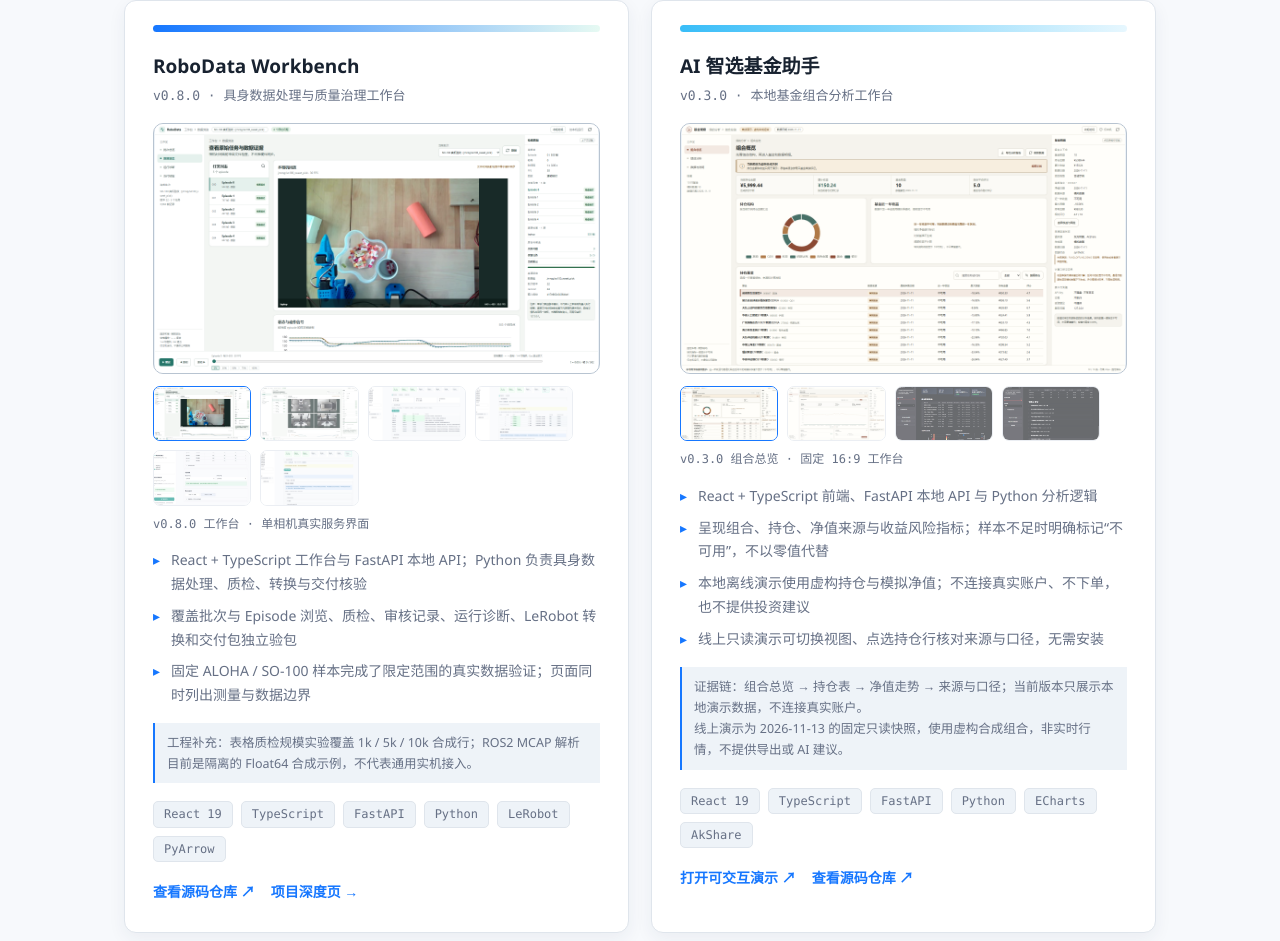
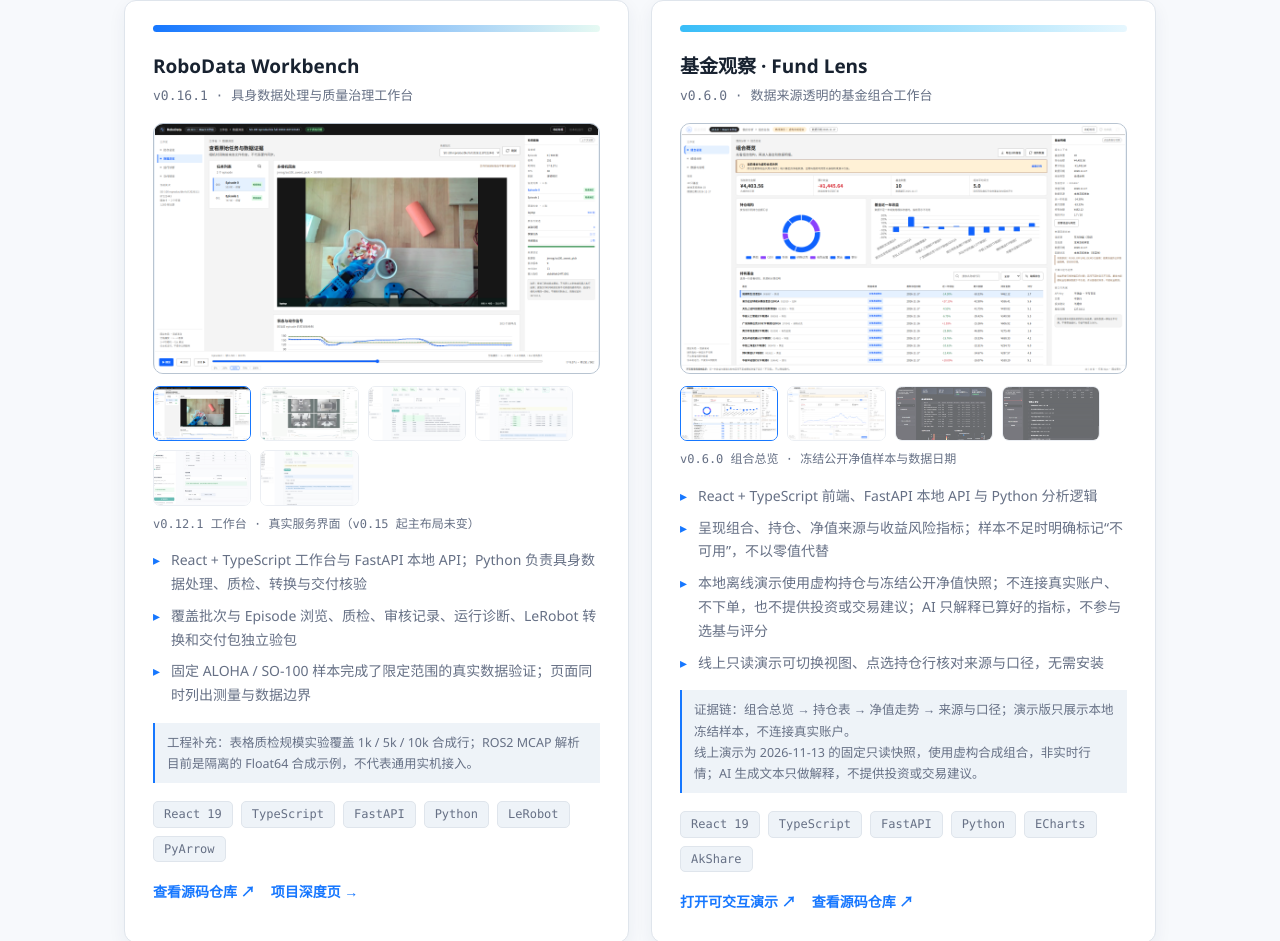
Before and after one commit to MAHONGHAO1/mahonghao1.github.io, a plain HTML site: page index.html in a window 1280 px wide. Shown: the part 978-1919 px from the top of the page. Drawn offline with Linux system fonts and the light colour scheme.

Commit message:
feat(site): 同步项目卡片到最新版本（RoboData v0.16.1 / 基金观察 v0.6.0）
- RoboData 卡片：v0.8.0 → v0.16.1；主图换 v0.12.1 真实服务截图（v0.15 起主布局未变）；深度页测试数 246 → 374、跳过 7 → 16
- 基金卡片：AI 智选基金助手 → 基金观察 · Fund Lens；v0.3.0 → v0.6.0；改用 v0.6.0 与 main 分支截图
- 去掉"AI 建议/操作建议"表述，改为"AI 只解释已算好的指标，不参与选基与评分"，与仓库 v0.5.0 起的边界一致
- 首页统计：32,068 帧标注由"真机数据闭环"改为"公开数据集全量接入 · SO-100"

```diff
--- a/index.html
+++ b/index.html
@@ -360,7 +360,7 @@
     </div>
     <div class="stat reveal">
       <div class="stat-num" data-count="32068">32,068</div>
-      <div class="stat-label">帧真机数据闭环 · SO-100 全量</div>
+      <div class="stat-label">帧公开数据集全量接入 · SO-100</div>
     </div>
     <div class="stat reveal">
       <div class="stat-num" data-count="98" data-suffix="%">98%</div>
@@ -378,17 +378,17 @@
       <div class="card reveal">
         <div class="card-visual"></div>
         <h3>RoboData Workbench</h3>
-        <div class="card-sub">v0.8.0 · 具身数据处理与质量治理工作台</div>
-        <img class="shot-main" src="assets/rwb/workbench-v0.8.0.png" alt="RoboData v0.8.0 React 工作台：Episode 视频、状态曲线、时间轴与检视面板" loading="lazy" decoding="async" />
+        <div class="card-sub">v0.16.1 · 具身数据处理与质量治理工作台</div>
+        <img class="shot-main" src="assets/rwb/workbench-v0.12.1.png" alt="RoboData v0.12.1 React 工作台：Episode 视频、状态曲线、时间轴与检视面板" loading="lazy" decoding="async" />
         <div class="shot-thumbs" aria-label="RoboData 项目截图">
-          <img class="on" src="assets/rwb/workbench-v0.8.0.png" data-cap="v0.8.0 工作台 · 单相机真实服务界面" alt="v0.8.0 React 工作台" loading="lazy" />
+          <img class="on" src="assets/rwb/workbench-v0.12.1.png" data-cap="v0.12.1 工作台 · 真实服务界面（v0.15 起主布局未变）" alt="v0.12.1 React 工作台" loading="lazy" />
           <img src="assets/rwb/workbench-v0.8.0-aloha.png" data-cap="ALOHA 四相机视图 · 使用真实视频帧的布局验证；批次元数据为演示构造" alt="四相机布局验证截图，批次元数据为演示构造" loading="lazy" />
           <img src="assets/rwb/01_overview.png" data-cap="历史界面 · 数据概览（早期版本，仅作迭代对照）" alt="RoboData 历史版本数据概览" loading="lazy" />
           <img src="assets/rwb/07_quality.png" data-cap="历史界面 · 质检视角（早期版本，仅作迭代对照）" alt="RoboData 历史版本质检页面" loading="lazy" />
-          <img src="assets/rwb/quality-report-focus.png" data-cap="历史界面 · v0.6.1 质检报告局部：检查通过项、问题明细与 HTML/JSON 报告导出；仅作迭代对照，非当前 v0.8.0" alt="RoboData 历史版本质检报告细节" loading="lazy" />
+          <img src="assets/rwb/quality-report-focus.png" data-cap="历史界面 · v0.6.1 质检报告局部：检查通过项、问题明细与 HTML/JSON 报告导出；仅作迭代对照" alt="RoboData 历史版本质检报告细节" loading="lazy" />
           <img src="assets/rwb/09_deliver.png" data-cap="历史界面 · 交付核验（早期版本，仅作迭代对照）" alt="RoboData 历史版本交付页面" loading="lazy" />
         </div>
-        <div class="shot-caption">v0.8.0 工作台 · 单相机真实服务界面</div>
+        <div class="shot-caption">v0.12.1 工作台 · 真实服务界面（v0.15 起主布局未变）</div>
         <ul>
           <li>React + TypeScript 工作台与 FastAPI 本地 API；Python 负责具身数据处理、质检、转换与交付核验</li>
           <li>覆盖批次与 Episode 浏览、质检、审核记录、运行诊断、LeRobot 转换和交付包独立验包</li>
@@ -407,23 +407,23 @@
 
       <div class="card reveal">
         <div class="card-visual alt"></div>
-        <h3>AI 智选基金助手</h3>
-        <div class="card-sub">v0.3.0 · 本地基金组合分析工作台</div>
-        <img class="shot-main" src="assets/fund/app_v0.3.0.png" alt="AI 智选基金助手 v0.3.0：组合总览、持仓表、指标卡和右侧检视" loading="lazy" decoding="async" />
-        <div class="shot-thumbs" aria-label="基金助手项目截图">
-          <img class="on" src="assets/fund/app_v0.3.0.png" data-cap="v0.3.0 组合总览 · 固定 16:9 工作台" alt="基金组合总览工作台" loading="lazy" />
-          <img src="assets/fund/app_v0.3.0-analysis.png" data-cap="绩效与风险 · 净值走势、来源与口径检视" alt="基金绩效与风险页面" loading="lazy" />
+        <h3>基金观察 · Fund Lens</h3>
+        <div class="card-sub">v0.6.0 · 数据来源透明的基金组合工作台</div>
+        <img class="shot-main" src="assets/fund/app_v0.6.0.png" alt="基金观察 v0.6.0 组合总览：冻结公开净值来源、数据日期、持仓表与右侧检视" loading="lazy" decoding="async" />
+        <div class="shot-thumbs" aria-label="基金观察项目截图">
+          <img class="on" src="assets/fund/app_v0.6.0.png" data-cap="v0.6.0 组合总览 · 冻结公开净值样本与数据日期" alt="基金组合总览工作台" loading="lazy" />
+          <img src="assets/fund/app_v0.6.0-analysis.png" data-cap="绩效与风险 · 净值按起点归一化到 100，图上取点与表格一致" alt="基金绩效与风险页面" loading="lazy" />
           <img src="assets/fund/08-fund-dashboard.png" data-cap="历史视角 · 早期评分看板" alt="旧版评分看板，作为迭代对照" loading="lazy" />
           <img src="assets/fund/10-fund-ai.png" data-cap="历史视角 · AI 辅助分析界面" alt="旧版 AI 辅助分析界面，作为迭代对照" loading="lazy" />
         </div>
-        <div class="shot-caption">v0.3.0 组合总览 · 固定 16:9 工作台</div>
+        <div class="shot-caption">v0.6.0 组合总览 · 冻结公开净值样本与数据日期</div>
         <ul>
           <li>React + TypeScript 前端、FastAPI 本地 API 与 Python 分析逻辑</li>
           <li>呈现组合、持仓、净值来源与收益风险指标；样本不足时明确标记“不可用”，不以零值代替</li>
-          <li>本地离线演示使用虚构持仓与模拟净值；不连接真实账户、不下单，也不提供投资建议</li>
+          <li>本地离线演示使用虚构持仓与冻结公开净值快照；不连接真实账户、不下单，也不提供投资或交易建议；AI 只解释已算好的指标，不参与选基与评分</li>
           <li>线上只读演示可切换视图、点选持仓行核对来源与口径，无需安装</li>
         </ul>
-        <div class="project-note">证据链：组合总览 → 持仓表 → 净值走势 → 来源与口径；当前版本只展示本地演示数据，不连接真实账户。<br>线上演示为 2026-11-13 的固定只读快照，使用虚构合成组合，非实时行情，不提供导出或 AI 建议。</div>
+        <div class="project-note">证据链：组合总览 → 持仓表 → 净值走势 → 来源与口径；演示版只展示本地冻结样本，不连接真实账户。<br>线上演示为 2026-11-13 的固定只读快照，使用虚构合成组合，非实时行情；AI 生成文本只做解释，不提供投资或交易建议。</div>
         <div class="tags">
           <span class="tag">React 19</span><span class="tag">TypeScript</span><span class="tag">FastAPI</span>
           <span class="tag">Python</span><span class="tag">ECharts</span><span class="tag">AkShare</span>
```
Also changed, not shown: robodata/index.html (+6 -6 lines), assets/fund/app_v0.6.0-analysis.png (added), assets/fund/app_v0.6.0.png (added), assets/rwb/workbench-v0.12.1.png (added).
